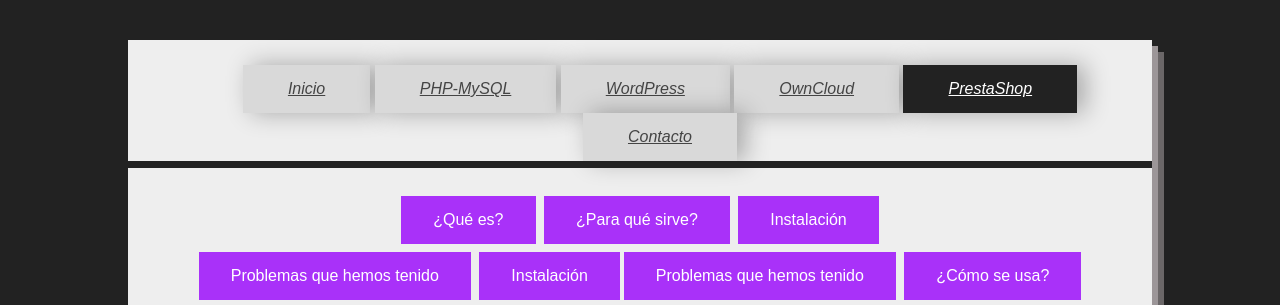
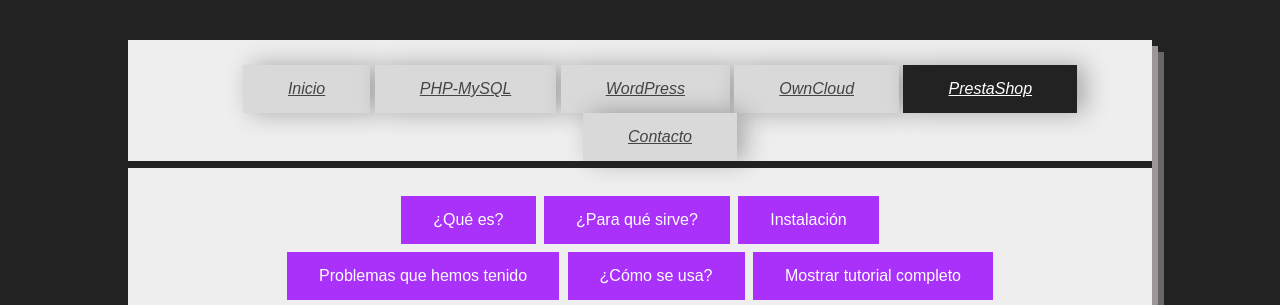
Before and after one commit to retog2/Wiki2-g2, a plain HTML site: page prestashop.html in a window 1280 px wide. Shown: the top 305 px of the page. Drawn offline with Linux system fonts and the light colour scheme.

Commit message:
Update prestashop.html

```diff
--- a/prestashop.html
+++ b/prestashop.html
@@ -45,9 +45,10 @@
         <button style="background-color:#a931f9" onclick="ocultarQueEs()" class="btn"><a>¿Qué es?</a></button>
         <button style="background-color:#a931f9" onclick="ocultarParaQueSirve()" class="btn">¿Para qué sirve?</button>
 
-        <button style="background-color:#a931f9" onclick="ocultarInstalacion()" class="btn">Instalación</button><br><button style="background-color:#a931f9" onclick="ocultarProblemas()" class="btn">Problemas que hemos tenido</button>
+        <button style="background-color:#a931f9" onclick="ocultarInstalacion()" class="btn">Instalación</button><br>
+        <button style="background-color:#a931f9" onclick="ocultarProblemas()" class="btn">Problemas que hemos tenido</button>
 
-        <button style="background-color:#a931f9" onclick="ocultarInstalacion()" class="btn">Instalación</button><button style="background-color:#a931f9" onclick="ocultarProblemas()" class="btn">Problemas que hemos tenido</button>
+
 
              <button style="background-color:#a931f9" onclick="ocultarUso()" class="btn">¿Cómo se usa?</button>
         <button style="background-color:#a931f9" onclick="EnseñarTodo()" class="btn">Mostrar tutorial completo</button>
```
